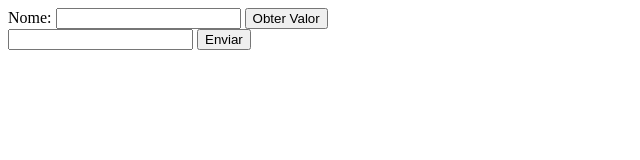
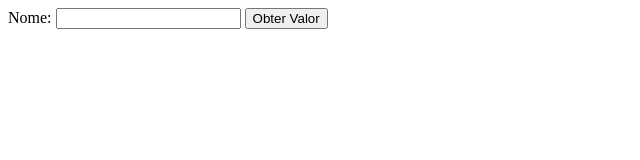
Before and after one commit to davidjun10r/calculos-trabalhistas, a plain HTML site: page index.html in a window 1280 px wide. Shown: the whole page, without its empty margins (0-640 px from the left). Drawn offline with Linux system fonts and the light colour scheme.

Commit message:
Update index.html

```diff
--- a/index.html
+++ b/index.html
@@ -19,17 +19,6 @@
             document.write("O valor do input é: " + valor);
         }
     </script>
-
-    <form action="">
-      <input type="text" id="name" name="name">
-      <input type="submit" value="Enviar">
-    </form>
-    <script>
-    var input = document.querySelector("#name");
-    var texto = input.value;
-    console.log(texto);
-    </script>
-
 </body>
 
 </html>
```
